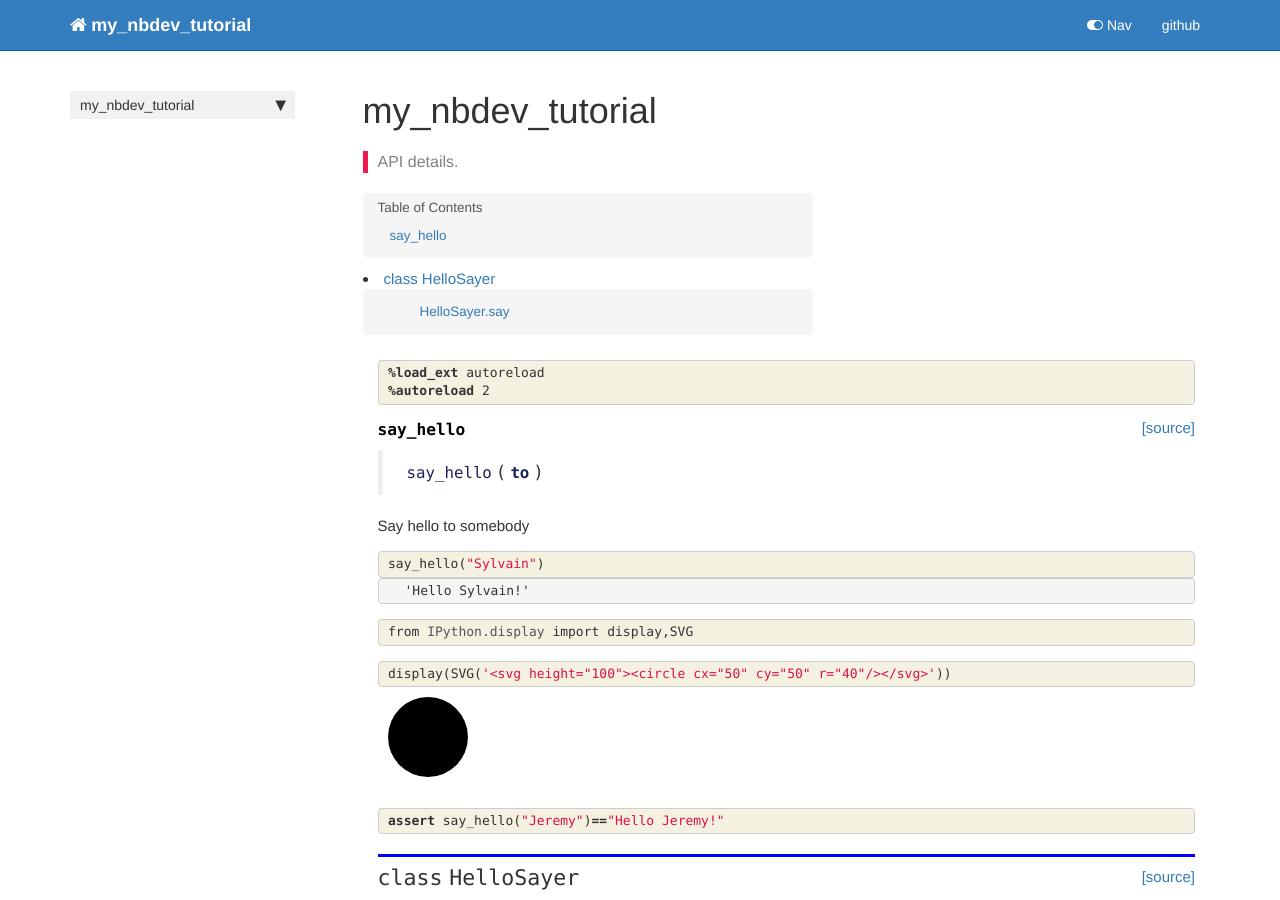
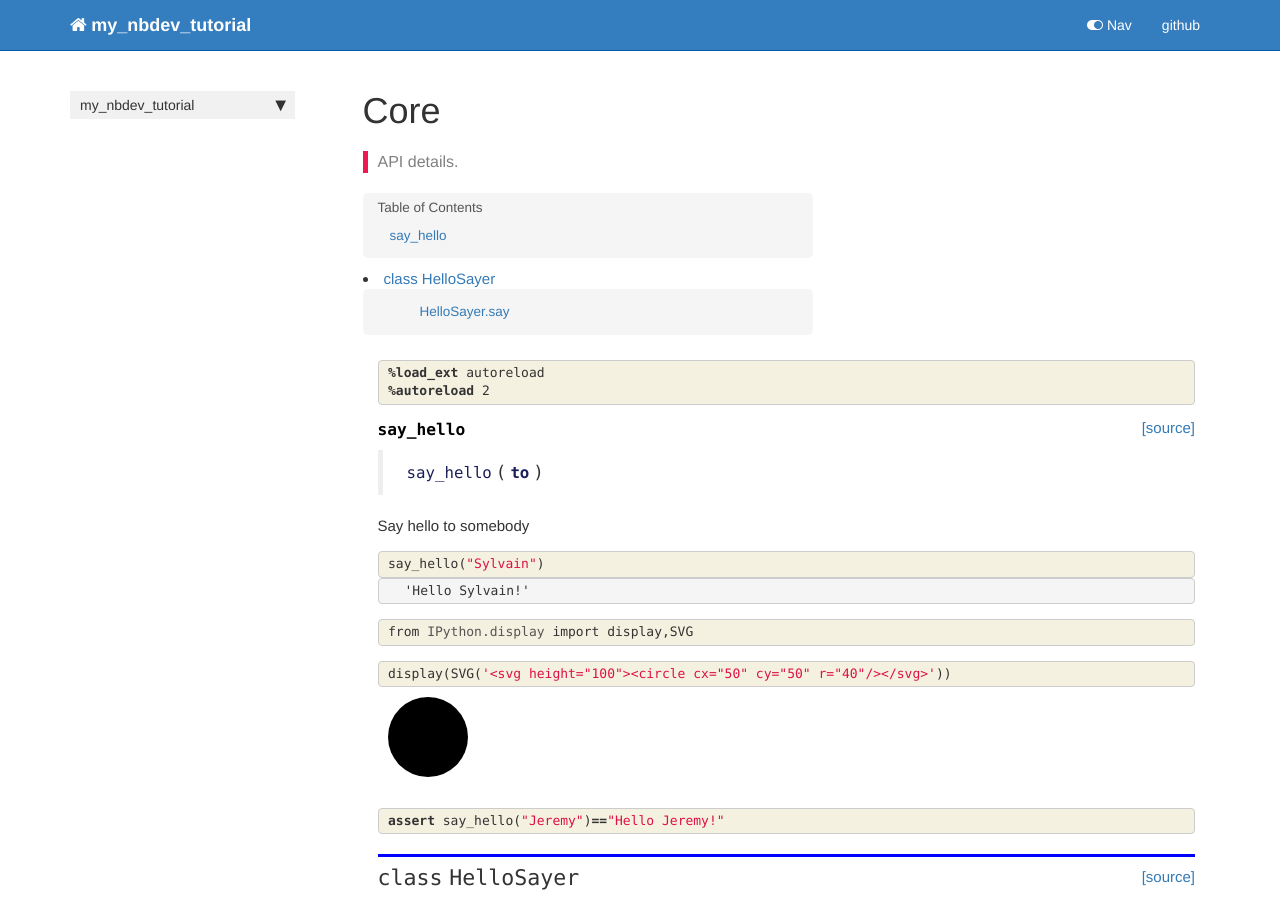
Before and after one commit to StephanRempel/my_nbdev_tutorial, a Jekyll site: the page built from docs/core.html, in a window 1280 px wide and 900 px high. Built offline with Jekyll 4.4.1, drawn with Linux system fonts in a browser that asks for light colours; nearby versions of some CDN libraries; comment, search, counter and statistics services are not loaded.

```diff
--- a/docs/_data/sidebars/home_sidebar.yml
+++ b/docs/_data/sidebars/home_sidebar.yml
@@ -10,7 +10,7 @@
       title: Overview
       url: /
     - output: web,pdf
-      title: my_nbdev_tutorial
+      title: Core
       url: /core
     - output: web,pdf
       title: Card
--- a/docs/core.html
+++ b/docs/core.html
@@ -1,6 +1,6 @@
 ---
 
-title: my_nbdev_tutorial
+title: Core
 
 keywords: fastai
 sidebar: home_sidebar
--- a/docs/sidebar.json
+++ b/docs/sidebar.json
@@ -1,7 +1,7 @@
 {
   "my_nbdev_tutorial": {
     "Overview": "/",
-    "my_nbdev_tutorial": "/core",
+    "Core": "/core",
     "Card": "/card",
     "Deck": "/deck"
   }
```
Also changed, not shown: 2 other files.
